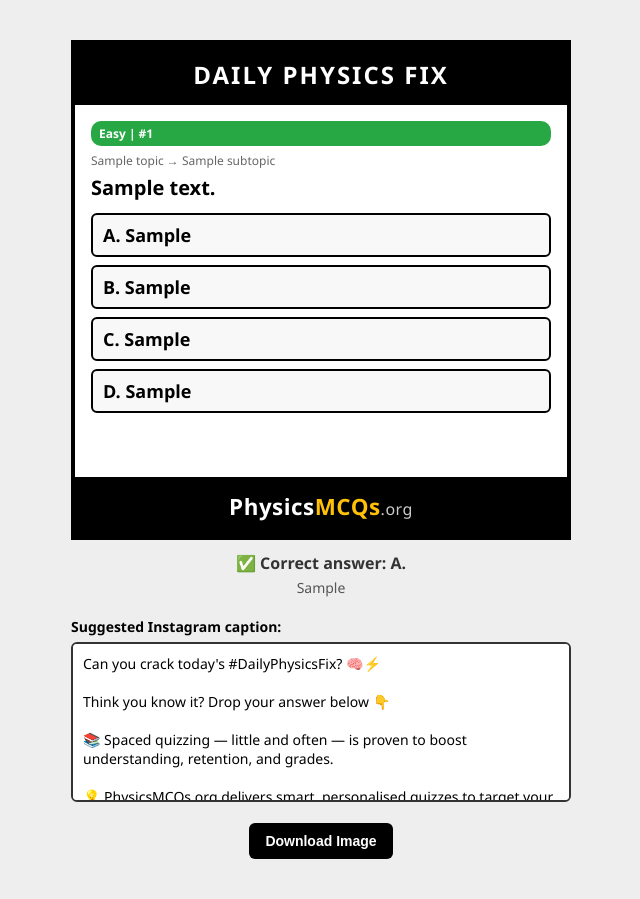
After one commit to rtreharne/physics_mcq, a Django app: page /shareable/ in a window 1280 px wide. The commit adds this page. Shown: the whole page, without its empty margins (319-959 px from the left). Run offline with Django 5.2, Linux system fonts and the light colour scheme; tables that the repository leaves empty hold one stand-in row (values such as "Sample post").

Commit message:
shareable card

```diff
--- a/mcq/templates/mcq/home.html
+++ b/mcq/templates/mcq/home.html
@@ -79,7 +79,7 @@
 
   <!-- Hidden input for final comma-separated list -->
   <input type="hidden" name="subtopics" id="subtopics-consolidated">
-
+-
 
 
 
--- /dev/null
+++ b/mcq/templates/mcq/question_share.html
@@ -0,0 +1,262 @@
+<!DOCTYPE html>
+<html>
+<head>
+  <meta charset="UTF-8">
+  <title>Daily Physics Fix</title>
+  <style>
+    body {
+      background: #eee;
+      margin: 0;
+      padding: 40px;
+      font-family: 'Segoe UI', sans-serif;
+      display: flex;
+      justify-content: center;
+    }
+
+    .wrapper {
+      display: flex;
+      flex-direction: column;
+      align-items: center;
+    }
+
+    .square-box {
+      width: 500px;
+      height: 500px;
+      background: #fff;
+      border: 4px solid #000;
+      box-sizing: border-box;
+      display: flex;
+      flex-direction: column;
+      overflow: hidden;
+    }
+
+    .header {
+      background: #000;
+      color: #fff;
+      text-align: center;
+      font-size: 24px;
+      font-weight: bold;
+      padding: 14px 0;
+      letter-spacing: 2px;
+    }
+
+    .content {
+      flex-grow: 1;
+      padding: 16px;
+      display: flex;
+      flex-direction: column;
+      justify-content: space-between;
+      overflow: hidden;
+    }
+
+    .scaling-text {
+      display: flex;
+      flex-direction: column;
+      justify-content: space-between;
+      overflow: hidden;
+      max-height: 100%;
+    }
+
+    .meta {
+      font-size: 12px;
+      color: #666;
+      margin-bottom: 6px;
+    }
+
+    .badge {
+      display: inline-block;
+      font-size: 12px;
+      padding: 4px 8px;
+      border-radius: 10px;
+      font-weight: 600;
+      color: white;
+      margin-bottom: 6px;
+    }
+
+    .easy     { background-color: #28a745; }
+    .medium   { background-color: #007bff; }
+    .hard     { background-color: #fd7e14; }
+    .hardcore { background-color: #dc3545; }
+    .default  { background-color: #6c757d; }
+
+    .question {
+      font-size: clamp(12px, 2.5vw, 20px);
+      font-weight: 700;
+      line-height: 1.3;
+      margin-bottom: 12px;
+    }
+
+    .answers {
+      display: flex;
+      flex-direction: column;
+      gap: 8px;
+    }
+
+    .answer {
+      font-size: clamp(12px, 2.3vw, 18px);
+      font-weight: 700;
+      padding: 8px 10px;
+      border: 2px solid #000;
+      border-radius: 6px;
+      background: #f8f8f8;
+      cursor: default;
+    }
+
+    .footer {
+      background: #000;
+      color: #fff;
+      text-align: center;
+      padding: 14px 0;
+    }
+
+    .brand-title {
+      font-weight: 700;
+      letter-spacing: 0.5px;
+      font-size: 1.4rem;
+    }
+
+    .brand-title .highlight {
+      color: #ffc107;
+      font-weight: 800;
+    }
+
+    .brand-title .domain {
+      color: #ccc;
+      font-size: 1rem;
+      font-weight: 400;
+    }
+
+    .caption-box {
+      width: 500px;
+      margin-top: 20px;
+    }
+
+    .caption-box label {
+      font-size: 14px;
+      font-weight: 600;
+      margin-bottom: 6px;
+      display: block;
+    }
+
+    .caption-box textarea {
+      width: 100%;
+      height: 160px;
+      font-size: 14px;
+      padding: 10px;
+      border: 2px solid #333;
+      border-radius: 6px;
+      resize: none;
+      box-sizing: border-box;
+      font-family: 'Segoe UI', sans-serif;
+    }
+
+    #download-btn {
+      margin-top: 16px;
+      padding: 10px 16px;
+      font-size: 14px;
+      font-weight: bold;
+      background-color: #000;
+      color: white;
+      border: none;
+      border-radius: 6px;
+      cursor: pointer;
+    }
+
+    #download-btn:hover {
+      background-color: #222;
+    }
+  </style>
+</head>
+<body>
+
+  <div class="wrapper">
+    <!-- Square Box -->
+    <div id="capture-area" class="square-box">
+      <div class="header">DAILY PHYSICS FIX</div>
+
+      <div class="content">
+        <div class="scaling-text">
+          <div class="badge {% if question.difficulty == 'easy' %}easy{% elif question.difficulty == 'medium' %}medium{% elif question.difficulty == 'hard' %}hard{% elif question.difficulty == 'hardcore' %}hardcore{% else %}default{% endif %}">
+            {{ question.difficulty|title }} | #{{ question.id }}
+          </div>
+
+          <div class="meta">
+            {{ question.topic.name }}{% if question.subtopic %} → {{ question.subtopic.name }}{% endif %}
+          </div>
+
+          <div class="question">
+            {{ question.question_text|safe }}
+          </div>
+
+          <div class="answers">
+            <div class="answer"><strong>A.</strong> {{ question.option_a|safe }}</div>
+            <div class="answer"><strong>B.</strong> {{ question.option_b|safe }}</div>
+            <div class="answer"><strong>C.</strong> {{ question.option_c|safe }}</div>
+            <div class="answer"><strong>D.</strong> {{ question.option_d|safe }}</div>
+          </div>
+        </div>
+      </div>
+
+      <div class="footer">
+        <div class="brand-title">
+          Physics<span class="highlight">MCQs</span><span class="domain">.org</span>
+        </div>
+      </div>
+    </div>
+
+    <!-- Correct Answer Display (not part of screenshot) -->
+<div style="width: 500px; margin-top: 12px; font-size: 16px; font-weight: bold; text-align: center; color: #333;">
+  ✅ Correct answer: {{ question.correct_option }}.
+  {% if question.explanation %}
+    <div style="font-size: 14px; font-weight: normal; margin-top: 4px; color: #555;">
+      {{ question.explanation|safe }}
+    </div>
+  {% endif %}
+</div>
+
+
+    <!-- Caption Box -->
+    <div class="caption-box">
+      <label for="ig-caption">Suggested Instagram caption:</label>
+      <textarea id="ig-caption">Can you crack today's #DailyPhysicsFix? 🧠⚡
+
+Think you know it? Drop your answer below 👇
+
+📚 Spaced quizzing — little and often — is proven to boost understanding, retention, and grades.
+
+💡 PhysicsMCQs.org delivers smart, personalised quizzes to target your weak spots.
+
+📊 Track your progress. 🏆 Climb the leaderboard.
+🎓 100% free for all A-level Physics students — no signup required!
+
+#ALevelPhysics #Physics #PhysicsQuiz #STEM #PhysicsRevision #SmartStudy #ScienceIsCool #PhysicsChallenge #LearnPhysics #MultipleChoice #QuizTime</textarea>
+    </div>
+
+    <!-- Button to download .square-box as image -->
+    <button id="download-btn">Download Image</button>
+  </div>
+
+  <div id="meta" data-question-id="{{ question.id }}"></div>
+
+
+
+  <!-- HTML2Canvas Script -->
+  <script src="https://cdn.jsdelivr.net/npm/html2canvas@1.4.1/dist/html2canvas.min.js"></script>
+  <script>
+    document.getElementById('download-btn').addEventListener('click', function () {
+      const questionId = document.getElementById("meta").dataset.questionId;
+      const captureArea = document.getElementById('capture-area');
+
+      html2canvas(captureArea, { scale: 2 }).then(canvas => {
+        const link = document.createElement('a');
+        link.download = `physics-question-${questionId}.png`;
+        link.href = canvas.toDataURL('image/png');
+        link.click();
+      });
+    });
+  </script>
+
+
+
+</body>
+</html>
--- a/mcq/urls.py
+++ b/mcq/urls.py
@@ -24,4 +24,7 @@ urlpatterns = [
     path('advanced-settings/', views.advanced_settings, name='advanced_settings'),
     path('cron/simulate-hourly-attempts/', views.simulate_hourly_attempts_view, name="simulate_hourly_attempts"),
     path('cron/simulate-hourly-signups/', views.simulate_hourly_signups_view, name="simulate_hourly_signups"),
+    path('shareable/', views.share_question, name='share_random_question'),
+    path('shareable/<int:question_id>/', views.share_question, name='share_question'),
+
 ]
--- a/mcq/views.py
+++ b/mcq/views.py
@@ -983,3 +983,12 @@ def simulate_hourly_signups_view(request):
         SignupsCommand().handle()
         return JsonResponse({"status": "ok", "job": "simulate_hourly_signups"})
     return HttpResponseForbidden("Not allowed.")
+
+
+def share_question(request, question_id=None):
+    if question_id is None:
+        question_id = random.choice(
+            Question.objects.values_list('id', flat=True)
+        )
+    question = get_object_or_404(Question, id=question_id)
+    return render(request, 'mcq/question_share.html', {'question': question})
--- /dev/null
+++ b/questions/Fields/electric_fields_and_coulombs_law/Electric_Fields_-_Hardcore_Questions.csv
@@ -0,0 +1,6 @@
+topic,subtopic,keywords,exam_boards,question_text,option_a,option_b,option_c,option_d,correct_option,explanation,difficulty
+Fields,Electric Fields and Coulomb’s Law,electric field; Coulomb's Law; point charges; field strength; force,AQA;OCR;Eduqas;Edexcel,"Two point charges, +3.0 μC and –2.0 μC, are placed 0.20 m apart in vacuum. Calculate the magnitude and direction of the force on the +3.0 μC charge.","1.35 N, attractive","1.35 N, repulsive","2.70 N, attractive","2.70 N, repulsive",A,"Use Coulomb’s Law: F = k|q₁q₂|/r² = (8.99×10⁹)(3.0×10⁻⁶)(2.0×10⁻⁶)/(0.20)² = 1.35 N. Opposite charges attract, so force is attractive.",hardcore
+Fields,Electric Fields and Coulomb’s Law,electric field; test charge; resultant field,AQA;OCR;Eduqas;Edexcel,Two equal charges of +5.0 μC are placed 0.30 m apart. What is the electric field strength at the midpoint between them?,0 N/C,1.00×10⁵ N/C,2.00×10⁵ N/C,4.99×10⁵ N/C,A,"At midpoint, fields from both charges are equal in magnitude but opposite in direction. Thus, E_net = 0 N/C (fields cancel).",hardcore
+Fields,Electric Fields and Coulomb’s Law,electric field; work done; energy,AQA;OCR;Eduqas;Edexcel,How much work is done in moving a +2.0 μC charge through 5.0 cm along a uniform electric field of strength 1.5×10⁴ N/C?,0.75 J,1.5 J,3.0 J,0.15 J,A,W = qEd = (2.0×10⁻⁶ C)(1.5×10⁴ N/C)(0.050 m) = 0.75 J.,hardcore
+Fields,Electric Fields and Coulomb’s Law,electric field; resultant field; vectors,AQA;OCR;Eduqas;Edexcel,"Two charges, +2.0 μC and +2.0 μC, are placed 0.10 m apart. What is the electric field at a point 0.10 m to the right of the second charge, along the line joining them?",0 N/C,1.8×10⁶ N/C to the left,3.6×10⁶ N/C to the right,4.5×10⁶ N/C to the left,B,Field from each charge: E = kq/r². From charge A (0.20 m away): E₁ = 8.99e9×2e-6/(0.2²) ≈ 4.5e5 N/C right. From charge B (0.10 m away): E₂ = 8.99e9×2e-6/(0.1²) ≈ 1.8e6 N/C left. Net field = 1.35e6 N/C left.,hardcore
+Fields,Electric Fields and Coulomb’s Law,electric potential; energy; point charge,AQA;OCR;Eduqas;Edexcel,What is the electric potential energy of a –1.0 μC charge placed 0.50 m from a +4.0 μC charge in vacuum?,–0.072 J,–0.036 J,0.036 J,0.072 J,A,U = kq₁q₂/r = (8.99e9)(–1.0e–6)(4.0e–6)/0.50 = –0.072 J. Negative because the charges are opposite and attract.,hardcore
--- /dev/null
+++ b/questions/Fields/electric_fields_and_coulombs_law/Electric_Fields_-_Hardcore_Set_2.csv
@@ -0,0 +1,6 @@
+topic,subtopic,keywords,exam_boards,question_text,option_a,option_b,option_c,option_d,correct_option,explanation,difficulty
+Fields,Electric Fields and Coulomb’s Law,electric force; Coulomb's Law; magnitude and direction,AQA;OCR;Eduqas;Edexcel,"Two point charges, +4.0 μC and –3.0 μC, are placed 25 cm apart. What is the magnitude and direction of the force on the +4.0 μC charge?","1.73 N, attractive","1.73 N, repulsive","3.45 N, attractive","0.86 N, repulsive",A,"Use Coulomb’s Law: F = k|q₁q₂|/r² = (8.99e9)(4.0e-6)(3.0e-6)/(0.25)² ≈ 1.73 N. Opposite charges attract, so the force is attractive.",hardcore
+Fields,Electric Fields and Coulomb’s Law,electric field; point charge; magnitude,AQA;OCR;Eduqas;Edexcel,What is the electric field strength 12 cm from a +6.0 μC point charge in vacuum?,1.9e+06 N/C,3.7e+06 N/C,7.5e+06 N/C,5.6e+06 N/C,B,E = kq/r² = (8.99e9)(6.0e-6)/(0.12)² ≈ 3.7e+06 N/C.,hardcore
+Fields,Electric Fields and Coulomb’s Law,electric potential; work done; energy transfer,AQA;OCR;Eduqas;Edexcel,How much work is done in moving a +1.5 μC charge through a potential difference of 1200 V?,0.00 J,0.00 J,0.00 J,0.50 J,A,W = qV = (1.5e-6 C)(1200 V) = 0.00 J.,hardcore
+Fields,Electric Fields and Coulomb’s Law,electric potential energy; point charges,AQA;OCR;Eduqas;Edexcel,Calculate the electric potential energy of a +2.0 μC and a –5.0 μC charge separated by 30 cm.,-0.30 J,-0.15 J,0.30 J,-0.80 J,A,U = kq₁q₂/r = (8.99e9)(2.0e-6)(-5.0e-6)/0.30 = -0.30 J (negative because attractive).,hardcore
+Fields,Electric Fields and Coulomb’s Law,resultant electric field; vector addition; perpendicular fields,AQA;OCR;Eduqas;Edexcel,"Two +3.0 μC charges are placed 10 cm from a point, one directly north and one directly east. What is the magnitude of the resultant electric field at the point?",3.81e+06 N/C,1.91e+06 N/C,5.72e+06 N/C,7.63e+06 N/C,A,"Each field E = kq/r² = (8.99e9)(3.0e-6)/(0.1²) ≈ 2.70e+06 N/C. Since they are perpendicular, E_total = √(E² + E²) = E√2 ≈ 3.81e+06 N/C.",hardcore
```
Also changed, not shown: mcq/templates/mcq/quiz.html (+7 -0 lines).
